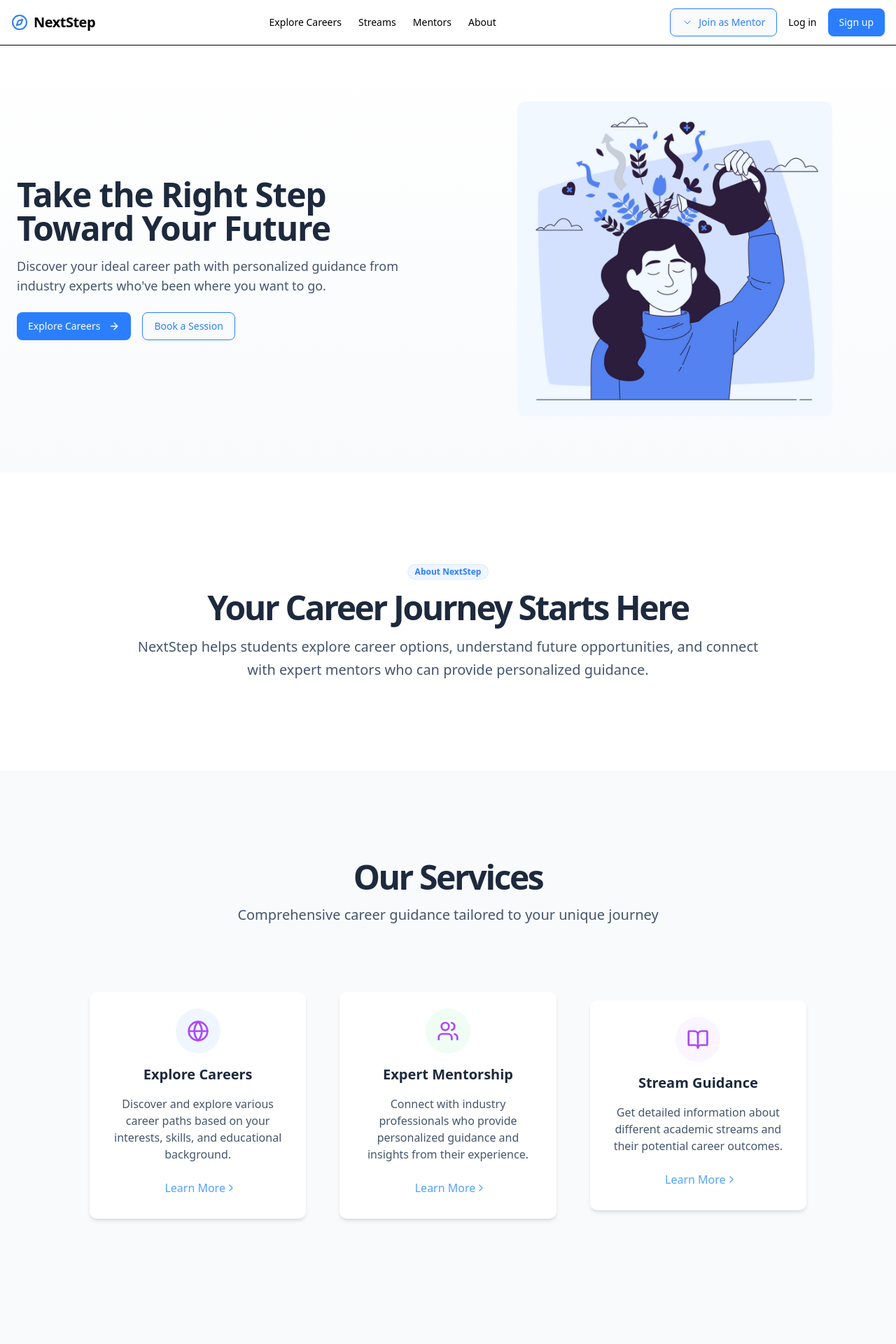
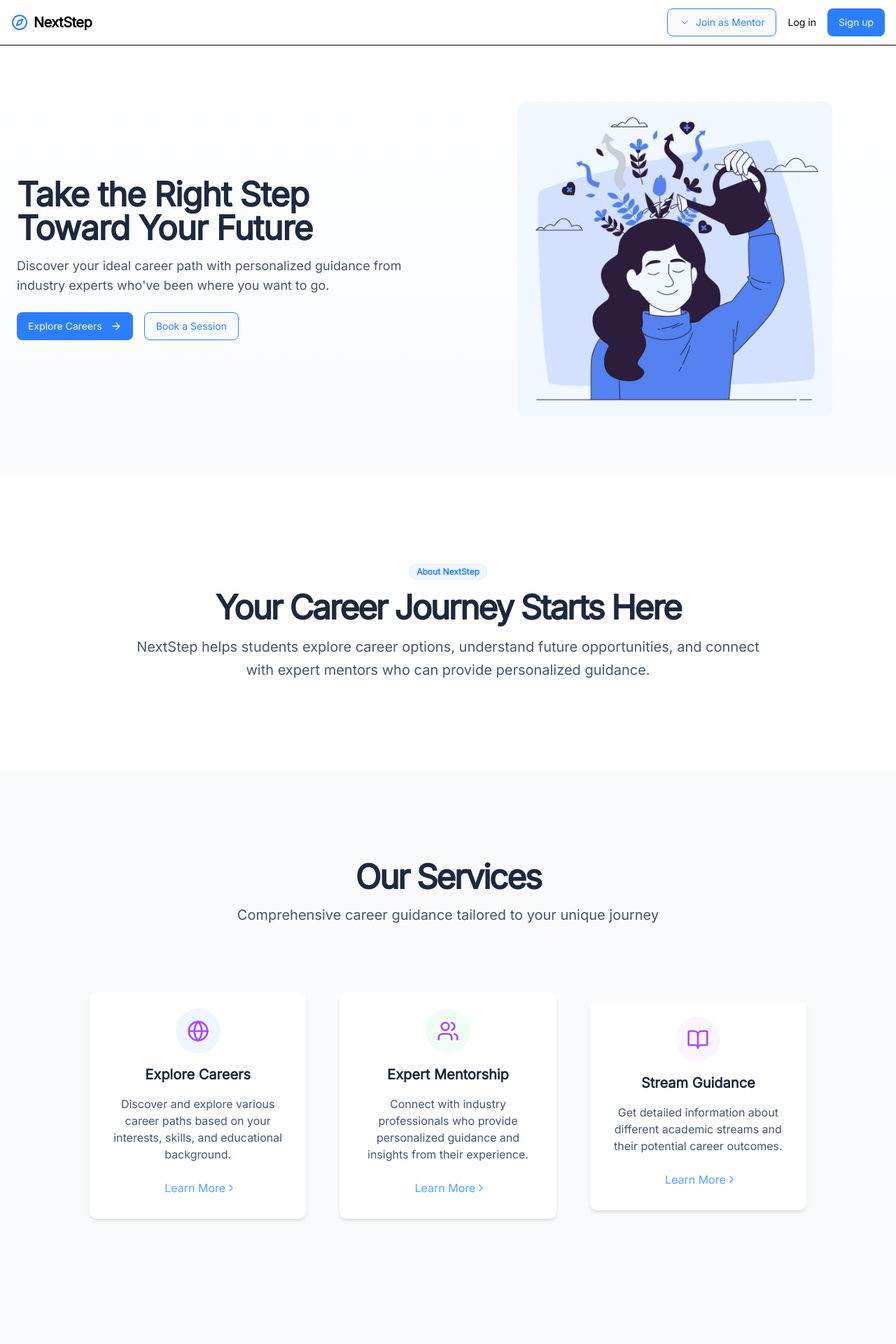
Before and after one commit to PrateekIND/NextSteps, a React (Vite) app in the folder client/: page / in a window 1280 px wide. Shown: the top 1920 px of the page at 70% size. Built offline with nearby package versions, Linux system fonts and the light colour scheme.

Commit message:
Homepage Completed

```diff
--- a/client/components/navbar/navbar.jsx
+++ b/client/components/navbar/navbar.jsx
@@ -26,7 +26,7 @@ const Navbar = () => {
         </Link>
 
         {/* Desktop Nav */}
-        <nav className="hidden md:flex gap-6">
+        <nav className="hidden min-[780]::flex gap-6">
           {navItems.map((item, index) => (
             <Link key={index} to={item.path} className="text-sm font-medium transition-colors hover:text-blue-500">
               {item.name}
--- a/client/package.json
+++ b/client/package.json
@@ -10,6 +10,7 @@
     "preview": "vite preview"
   },
   "dependencies": {
+    "@fontsource/inter": "^5.2.5",
     "@radix-ui/react-accordion": "^1.2.8",
     "@radix-ui/react-slot": "^1.2.0",
     "@tailwindcss/vite": "^4.1.5",
--- a/client/src/App.css
+++ b/client/src/App.css
@@ -0,0 +1 @@
+@import "@fontsource/inter/index.css";
--- a/client/src/App.jsx
+++ b/client/src/App.jsx
@@ -8,11 +8,11 @@ import Footer from '@/components/Footer/Footer'
 function App() {
 
   return (
-    <>
+    <div className='font-sans'>
       <Navbar />
       <HomePage />
       <Footer />
-    </>
+    </div>
   )
 }
 
--- a/client/src/pages/HomePage.jsx
+++ b/client/src/pages/HomePage.jsx
@@ -130,7 +130,7 @@ const HomePage = () => {
       {/* HERO */}
       <section className="w-full py-10 sm:py-12 md:py-16 lg:py-20 bg-gradient-to-b from-white to-slate-50">
         <div className="container px-4 md:px-6 mx-auto">
-          <div className="grid grid-cols-1 gap-10 lg:grid-cols-2 lg:gap-16 items-center">
+          <div className="grid grid-cols-1 gap-10 md:grid-cols-2 lg:gap-16 items-center">
             <div className="flex flex-col justify-center space-y-6 text-center lg:text-left">
               <div className="space-y-4">
                 <h1 className="text-2xl sm:text-3xl md:text-4xl xl:text-5xl font-bold tracking-tight text-slate-800">
@@ -184,7 +184,7 @@ const HomePage = () => {
       </section>
 
       {/* SERVICES */}
-      <section className="w-full py-12 md:py-24 lg:py-32 bg-slate-50">
+      <section className="w-full px-6 md:px-12 lg:px-24 py-12 md:py-24 lg:py-32 bg-slate-50">
         <div className="container px-4 md:px-6">
           <div className="text-center space-y-4 mb-12">
             <h2 className="text-3xl font-bold tracking-tighter sm:text-4xl md:text-5xl text-slate-800">
@@ -194,7 +194,7 @@ const HomePage = () => {
               Comprehensive career guidance tailored to your unique journey
             </p>
           </div>
-          <div className="mx-auto grid max-w-5xl items-center gap-6 py-12 lg:grid-cols-3 lg:gap-12">
+          <div className="mx-auto grid max-w-5xl items-center gap-6 py-12 md:grid-cols-2 md:gap-9 lg:grid-cols-3 lg:gap-12">
             <ServiceCard
               icon={Globe}
               title="Explore Careers"
--- a/client/tailwind.config.js
+++ b/client/tailwind.config.js
@@ -14,6 +14,9 @@ module.exports = {
       },
     },
     extend: {
+      fontFamily: {
+        sans: ['Inter'],
+      },
       colors: {
         border: "hsl(var(--border))",
         input: "hsl(var(--input))",
```
Also changed, not shown: client/public/hero.jpg (added), 1 other file (tests, documents, lock files or other folders).
